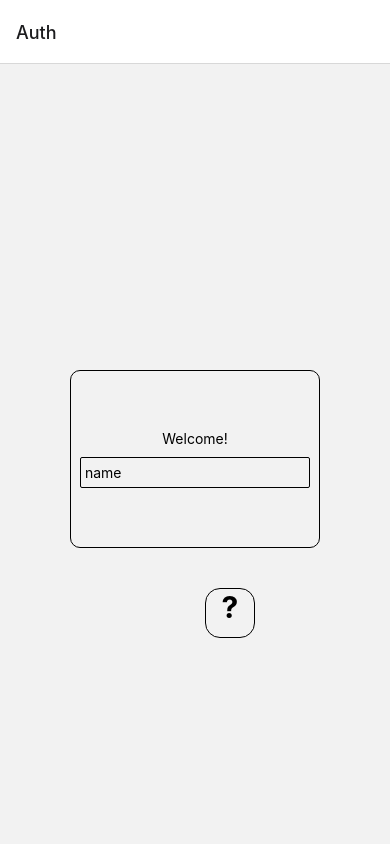
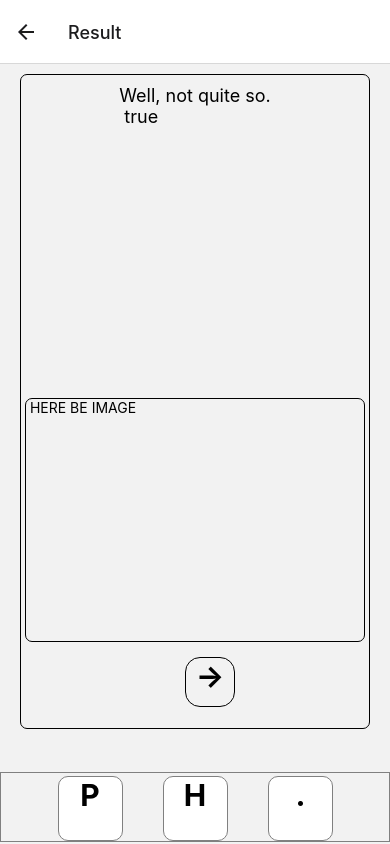
Before and after one commit to korkoraan/QuizApp, a React Native app: screen /Result in a window 390 px wide. Before the commit this address had no page. Built offline with nearby package versions, Linux system fonts and the light colour scheme.

Commit message:
add QuizScreen and ResultScreen. move LowerMenu down a bit.

```diff
--- a/package.json
+++ b/package.json
@@ -10,6 +10,7 @@
     "lint": "eslint ."
   },
   "dependencies": {
+    "@ptomasroos/react-native-multi-slider": "^2.2.2",
     "@react-native-async-storage/async-storage": "^1.17.9",
     "@react-native-firebase/app": "^15.2.0",
     "@react-native-firebase/firestore": "^15.2.0",
--- a/src/App.js
+++ b/src/App.js
@@ -2,9 +2,11 @@ import React from 'react';
 import type {Node} from 'react';
 import {NavigationContainer} from '@react-navigation/native';
 import {createNativeStackNavigator} from '@react-navigation/native-stack';
-import AuthScreen from './AuthScreen';
-import HomeScreen from './HomeScreen';
-import ProfileScreen from './ProfileScreen';
+import AuthScreen from './screens/AuthScreen';
+import HomeScreen from './screens/HomeScreen';
+import ProfileScreen from './screens/ProfileScreen';
+import QuizScreen from './screens/QuizScreen';
+import ResultScreen from './screens/ResultScreen';
 
 const Stack = createNativeStackNavigator();
 
@@ -15,6 +17,8 @@ const App: () => Node = () => {
         <Stack.Screen name="Auth" component={AuthScreen} />
         <Stack.Screen name="Home" component={HomeScreen} />
         <Stack.Screen name="Profile" component={ProfileScreen} />
+        <Stack.Screen name="Quiz" component={QuizScreen} />
+        <Stack.Screen name="Result" component={ResultScreen} />
       </Stack.Navigator>
     </NavigationContainer>
   );
--- a/src/components/LowerMenu.js
+++ b/src/components/LowerMenu.js
@@ -34,7 +34,7 @@ const styles = StyleSheet.create({
     position: 'absolute',
     left: 0,
     right: 0,
-    bottom: 50,
+    bottom: 2,
     borderWidth: 1,
     borderColor: 'grey',
   },
--- /dev/null
+++ b/src/db.js
@@ -0,0 +1,29 @@
+//fake database
+
+const db = {
+  themes: [
+    {
+      name: 'default',
+      min_level: 0,
+      questions: [
+        {
+          id: 0,
+          statements: [
+            {
+              statement: 'The blue whale is the largest creature on earth.. ',
+              disproof:
+                "Because a mushroom known as Armillaria ostogae is actually bigger. It's mycelium area is over 800 ha.",
+            },
+            {
+              statement: "It's heart weighs ~1000 kg. ",
+              disproof: false,
+            },
+          ],
+        },
+      ],
+      icon: 'D',
+    },
+  ],
+};
+
+export default db;
--- /dev/null
+++ b/src/functions.js
@@ -0,0 +1,6 @@
+import AsyncStorage from '@react-native-async-storage/async-storage';
+
+export const getUserInfo = async () => {
+  const userInfo = await AsyncStorage.getItem('@user');
+  return JSON.parse(userInfo);
+};
--- a/src/AuthScreen.js
+++ b/src/screens/AuthScreen.js
@@ -30,11 +30,16 @@ export default function AuthScreen({navigation}) {
         onPress={async () => {
           try {
             // fake auth
-            await AsyncStorage.setItem('@user_id', 'WzEsFyZzSQJwl8TgxZxP');
+            const userInfo = JSON.stringify({
+              name: 'El-Gemal',
+              level: 0,
+              wisdom_points: 0,
+            });
+            await AsyncStorage.setItem('@user', userInfo);
           } catch (e) {
             throw e;
           }
-          navigation.navigate('Home');
+          navigation.navigate('Quiz');
         }}>
         <Text style={styles.pseudo_icon}>?</Text>
       </TouchableOpacity>
--- a/src/HomeScreen.js
+++ b/src/screens/HomeScreen.js
@@ -8,7 +8,7 @@ import {
   TouchableOpacity,
   View,
 } from 'react-native';
-import LowerMenu from './components/LowerMenu';
+import LowerMenu from '../components/LowerMenu';
 
 export default function HomeScreen({navigation}) {
   const SubmitBtn = () => {
@@ -16,7 +16,7 @@ export default function HomeScreen({navigation}) {
       <TouchableOpacity
         style={styles.submit_btn}
         onPress={() => {
-          navigation.navigate('Profile');
+          navigation.navigate('Quiz');
         }}>
         <Text style={styles.pseudo_icon}>-></Text>
       </TouchableOpacity>
--- a/src/ProfileScreen.js
+++ b/src/screens/ProfileScreen.js
@@ -1,21 +1,17 @@
 import React, {useEffect, useState} from 'react';
 import {ActivityIndicator, StyleSheet, Text, View} from 'react-native';
-import LowerMenu from './components/LowerMenu';
-import firestore from '@react-native-firebase/firestore';
-import AsyncStorage from '@react-native-async-storage/async-storage';
-
-const getUserInfo = async () => {
-  const user_id = await AsyncStorage.getItem('@user_id');
-  const user = await firestore().collection('users').doc(user_id).get();
-  return user.data();
-};
+import LowerMenu from '../components/LowerMenu';
+import {getUserInfo} from '../functions';
 
 export default function ProfileScreen({navigation}) {
   const [user, setUser] = useState();
   const [loading, setLoading] = useState(true);
   useEffect(() => {
     getUserInfo()
-      .then(info => setUser(info))
+      .then(info => {
+        console.log(info);
+        setUser(info);
+      })
       .then(() => setLoading(false))
       .catch(e => console.log(e));
   }, []);
--- /dev/null
+++ b/src/screens/QuizScreen.js
@@ -0,0 +1,236 @@
+import React, {useEffect, useState} from 'react';
+import {
+  View,
+  StyleSheet,
+  Text,
+  ActivityIndicator,
+  TouchableOpacity,
+  Image,
+} from 'react-native';
+import LowerMenu from '../components/LowerMenu';
+import {getUserInfo} from '../functions';
+import db from '../db';
+import MultiSlider from '@ptomasroos/react-native-multi-slider';
+import AsyncStorage from '@react-native-async-storage/async-storage';
+
+const testImage = require('../res/blue_whale.jpg');
+
+export default function QuizScreen({navigation}) {
+  const [user, setUser] = useState();
+  const [currentTheme, setCurrentTheme] = useState();
+  const [themes, setThemes] = useState([]);
+  const [menuShown, setMenuShown] = useState(true);
+  const [loading, setLoading] = useState(true);
+  const [truthnessDisplayed, setTruthnessDisplayed] = useState(0);
+
+  const QuestionBox = props => {
+    // console.log(props);
+    const {question} = props;
+    let text = '';
+    question.statements.forEach(s => {
+      text += s.statement;
+    });
+    return (
+      <View style={styles.questionBox}>
+        <View style={styles.TextSection}>
+          <Text style={styles.text}>{text}</Text>
+          <Text style={styles.text}>How true do you think this is?</Text>
+        </View>
+        <View style={styles.ImageSection}>
+          <Image style={styles.image} source={testImage} />
+        </View>
+      </View>
+    );
+  };
+
+  const TruthMeter = props => {
+    const {truthness} = props;
+    return (
+      <View style={{flexDirection: 'row'}}>
+        <Text style={styles.truthness}> {truthness}% true </Text>
+        <SubmitBtn />
+      </View>
+    );
+  };
+
+  const ThemeBtn = theme => {
+    return (
+      <View>
+        <TouchableOpacity style={styles.themeBtn} onPress={() => {}}>
+          <Text style={styles.pseudo_icon}> {theme.icon} </Text>
+        </TouchableOpacity>
+      </View>
+    );
+  };
+
+  const ThemesMenu = data => {
+    const buttons = [];
+    themes.forEach(theme => {
+      buttons.push(<ThemeBtn theme={theme} />);
+    });
+    return (
+      <View style={styles.questionBox}>
+        {buttons}
+        {/*<Image style={styles.image} source={data.image} />*/}
+      </View>
+    );
+  };
+
+  const storeCurrentQuestion = async question => {
+    const question_ = JSON.stringify(question);
+    await AsyncStorage.setItem('@currentQuestionIndex', question_);
+  };
+
+  const storeCurrentTheme = async theme => {
+    const theme_ = JSON.stringify(theme);
+    await AsyncStorage.setItem('@currentTheme', theme_);
+  };
+
+  const MenuOrQuestion = () => {
+    // after completing the first theme level must gain level 1
+    if (user.level < 1 || !menuShown) {
+      const defaultTheme = themes.find(theme => theme.name === 'default');
+
+      return <QuestionBox question={defaultTheme.questions[0]} />;
+    } else {
+      return <ThemesMenu themes={themes} />;
+    }
+  };
+
+  const getThemes = async user => {
+    return db.themes;
+  };
+
+  const submitAnswer = async () => {
+    return true;
+  };
+
+  const SubmitBtn = () => {
+    return (
+      <TouchableOpacity
+        style={styles.submit_btn}
+        onPress={() => {
+          submitAnswer().catch(e => console.log(e));
+          navigation.navigate('Result');
+        }}>
+        <Text style={styles.pseudo_icon}>-></Text>
+      </TouchableOpacity>
+    );
+  };
+
+  useEffect(() => {
+    const setup = async () => {
+      const userInfo = await getUserInfo();
+      setUser(userInfo);
+      const themes_ = await getThemes(userInfo);
+      setThemes(themes_);
+      setLoading(false);
+    };
+    setup().catch(e => console.log(e));
+  }, []);
+
+  return (
+    <View style={styles.screen}>
+      <View style={styles.main}>
+        {loading ? <ActivityIndicator size="large" /> : <MenuOrQuestion />}
+        {!loading && (
+          <View style={styles.slider}>
+            <MultiSlider
+              min={0}
+              max={100}
+              step={1}
+              onValuesChange={value => setTruthnessDisplayed(value)}
+              onToggleOne={args => console.log(args)}
+            />
+          </View>
+        )}
+        {!loading && <TruthMeter truthness={truthnessDisplayed} />}
+      </View>
+      <LowerMenu navigation={navigation} />
+    </View>
+  );
+}
+
+const styles = StyleSheet.create({
+  screen: {
+    flex: 1,
+    flexDirection: 'column',
+    alignItems: 'center',
+    // justifyContent: 'center',
+  },
+  main: {
+    flexDirection: 'column',
+    alignItems: 'center',
+    justifyContent: 'center',
+  },
+  questionBox: {
+    flex: 0.88,
+    marginBottom: 10,
+    alignItems: 'center',
+    borderWidth: 1,
+    borderRadius: 7,
+    width: 400,
+  },
+  TextSection: {
+    flex: 0.4,
+    alignItems: 'center',
+  },
+  ImageSection: {
+    flex: 0.6,
+    borderRadius: 7,
+    borderWidth: 1,
+    marginBottom: 5,
+  },
+  text: {
+    fontSize: 18,
+    color: 'black',
+    marginTop: 10,
+  },
+  image: {
+    width: 300,
+    height: 200,
+    resizeMode: 'cover',
+    borderRadius: 7,
+    borderColor: 'black',
+  },
+  themeBtn: {
+    flex: 0.25,
+    marginHorizontal: 20,
+    marginTop: 3,
+    borderColor: 'grey',
+    backgroundColor: 'white',
+    width: 35,
+    height: 35,
+    borderRadius: 10,
+    borderWidth: 1,
+  },
+  pseudo_icon: {
+    alignSelf: 'center',
+    fontWeight: 'bold',
+    fontSize: 30,
+    color: 'black',
+  },
+  slider: {
+    width: 300,
+    borderWidth: 1,
+    borderRadius: 7,
+    borderColor: 'white',
+  },
+  submit_btn: {
+    marginLeft: 30,
+    borderRadius: 15,
+    width: 50,
+    height: 50,
+    borderColor: 'black',
+    borderWidth: 1,
+  },
+  meterBox: {
+    flex: 0.4,
+    alignItems: 'center',
+  },
+  truthness: {
+    fontWeight: 'bold',
+    fontSize: 30,
+    color: 'black',
+  },
+});
--- /dev/null
+++ b/src/screens/ResultScreen.js
@@ -0,0 +1,122 @@
+import React, {useEffect, useState} from 'react';
+import {
+  View,
+  StyleSheet,
+  Text,
+  ActivityIndicator,
+  TouchableOpacity,
+} from 'react-native';
+import LowerMenu from '../components/LowerMenu';
+
+const getAnswer = async () => {
+  return true;
+};
+
+export default function ResultScreen({navigation}) {
+  const [loading, setLoading] = useState(false);
+  const [answer, setAnswer] = useState(undefined);
+  const ResultBox = props => {
+    let text = '';
+    const {selectedValue} = props;
+    if (selectedValue !== answer) {
+      text = 'Well, not quite so.';
+    } else {
+      text = "You're exactly right!";
+    }
+    text += '\n ' + answer;
+    return (
+      <View style={styles.resultBox}>
+        <View style={styles.TextSection}>
+          <Text style={styles.text}>{text}</Text>
+        </View>
+        <View style={styles.ImageSection}>
+          <Text> HERE BE IMAGE </Text>
+        </View>
+        <View style={styles.BtnSection}>
+          <SubmitBtn />
+        </View>
+      </View>
+    );
+  };
+
+  const SubmitBtn = () => {
+    return (
+      <TouchableOpacity
+        style={styles.submit_btn}
+        onPress={() => {
+          navigation.navigate('Quiz');
+        }}>
+        <Text style={styles.pseudo_icon}>-></Text>
+      </TouchableOpacity>
+    );
+  };
+
+  useEffect(() => {
+    getAnswer()
+      .then(info => {
+        console.log(info);
+        setAnswer(info);
+      })
+      .then(() => setLoading(false))
+      .catch(e => console.log(e));
+  }, []);
+
+  return (
+    <View style={styles.screen}>
+      {loading ? <ActivityIndicator size="large" /> : <ResultBox />}
+      <LowerMenu />
+    </View>
+  );
+}
+
+const styles = StyleSheet.create({
+  screen: {
+    flex: 1,
+    flexDirection: 'column',
+    alignItems: 'center',
+  },
+  resultBox: {
+    flex: 0.85,
+    flexDirection: 'column',
+    alignItems: 'center',
+    marginTop: 10,
+    width: 350,
+    borderWidth: 1,
+    borderRadius: 7,
+  },
+  TextSection: {
+    flex: 4,
+    alignItems: 'center',
+  },
+  text: {
+    fontSize: 18,
+    color: 'black',
+    marginTop: 10,
+  },
+  ImageSection: {
+    flex: 3,
+    width: 340,
+    height: 340,
+    borderRadius: 7,
+    borderWidth: 1,
+    marginBottom: 5,
+  },
+  BtnSection: {
+    flex: 1,
+  },
+  submit_btn: {
+    marginLeft: 30,
+    marginTop: 10,
+    borderRadius: 15,
+    width: 50,
+    height: 50,
+    borderColor: 'black',
+    borderWidth: 1,
+  },
+  pseudo_icon: {
+    alignSelf: 'center',
+    fontWeight: 'bold',
+    fontSize: 30,
+    color: 'black',
+  },
+});
```
Also changed, not shown: src/res/blue_whale.jpg (added), 1 other file (tests, documents, lock files or other folders).
